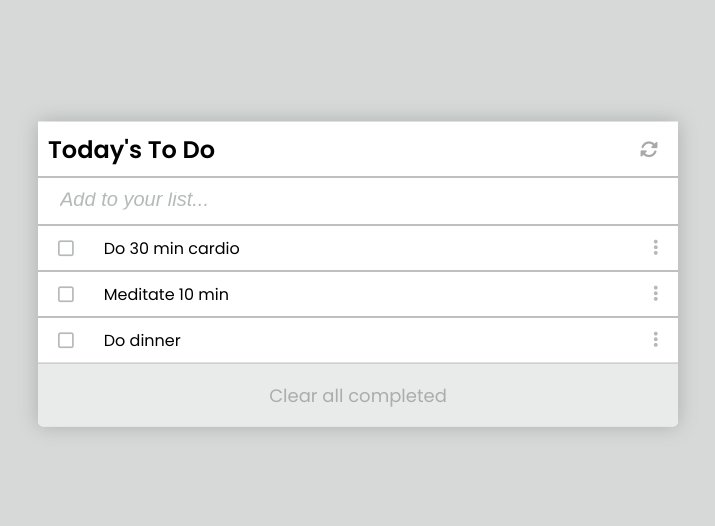
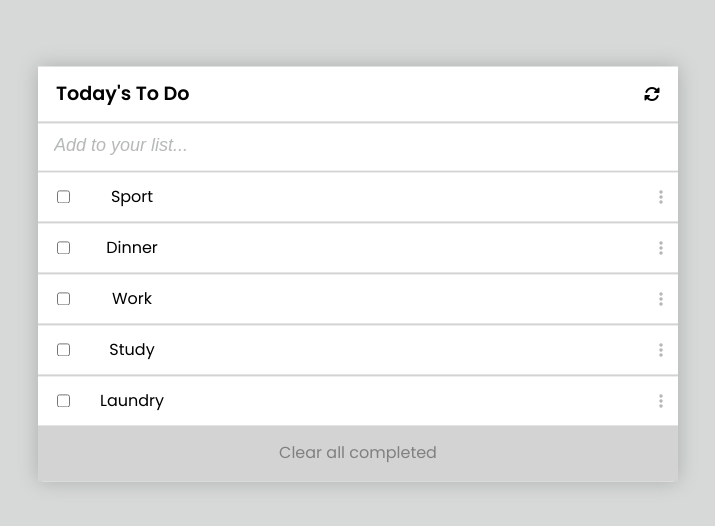
Before and after one commit to Leandro-Barretoo/ToDo_Redo, a website built with webpack: page src/index.html in a window 1280 px wide. Shown: the part 126-652 px from the top of the page, without its empty margins (282-997 px from the left). Built offline with nearby package versions, Linux system fonts and the light colour scheme.

Commit message:
Refactor html/css and add base logic

```diff
--- a/src/index.html
+++ b/src/index.html
@@ -6,13 +6,19 @@
     <title>To-Do List</title>
   </head>
   <body>
-    <div id="main-container">
-      <div class="item-container title-cont">
-        <h2 class="item">Today's To Do</h2>
+    <div class="main-container">
+      <div class="title">
+        <h1>Today's To Do</h1>
         <i class="fas fa-sync-alt"></i>
       </div>
-      <div class="item-container">
-        <input id="task-data" class="item" type="text" placeholder="Add to your list...">
+      <div class="data">
+        <input id="data" type="text" placeholder="Add to your list...">
+      </div>
+      <div class="task-container">
+        <ul id="sortList"></ul>
+      </div>
+      <div class="clear-container">
+        <span><a href="#" id="clear">Clear all completed</a></span>
       </div>
     </div>
   </body>
--- a/src/index.js
+++ b/src/index.js
@@ -1,53 +1,164 @@
+import './reset.css';
 import './style.css';
 
-const taskArr = [{
-  description: 'Do 30 min cardio',
-  completed: false,
-  index: 1,
-}, {
-  description: 'Meditate 10 min',
-  completed: true,
-  index: 2,
-}, {
-  description: 'Do dinner',
-  completed: false,
-  index: 3,
-}];
+let taskArr = JSON.parse(localStorage.getItem('myTasks')) || [];
 
-function displayTask() {
-  for (let i = 0; i < taskArr.length; i += 1) {
-    const cont = document.getElementById('main-container');
-    const itemContainer = document.createElement('div');
-    itemContainer.setAttribute('class', 'item-container');
-    const squareContainer = document.createElement('div');
-    squareContainer.setAttribute('class', 'square-container');
-    const icon = document.createElement('i');
-    icon.setAttribute('class', 'far fa-square');
-    squareContainer.appendChild(icon);
-    const item = document.createElement('p');
-    item.setAttribute('class', 'item');
-    item.innerHTML = taskArr[i].description;
-    squareContainer.appendChild(item);
-    itemContainer.appendChild(squareContainer);
-    const dotsContainer = document.createElement('div');
-    dotsContainer.setAttribute('class', 'dots-container');
-    const iconTwo = document.createElement('i');
-    iconTwo.setAttribute('class', 'fas fa-ellipsis-v');
-    dotsContainer.appendChild(iconTwo);
-    itemContainer.appendChild(dotsContainer);
-    cont.appendChild(itemContainer);
-  }
-
-  if (taskArr.length > 0) {
-    const cont = document.getElementById('main-container');
-    const itemContainer = document.createElement('div');
-    itemContainer.setAttribute('class', 'item-container');
-    itemContainer.setAttribute('id', 'clear');
-    const clear = document.createElement('p');
-    clear.innerHTML = 'Clear all completed';
-    itemContainer.appendChild(clear);
-    cont.appendChild(itemContainer);
+class SaveLocal {
+  static saveArr() {
+    const acceptableString = JSON.stringify(taskArr);
+    localStorage.setItem('myTasks', acceptableString);
   }
 }
 
-document.addEventListener('DOMContentLoaded', displayTask);
+class CreateTask {
+  constructor(description, completed, index) {
+    this.description = description;
+    this.completed = completed;
+    this.index = index;
+  }
+  arrInsert(value) {
+    taskArr.push(value);
+  }
+}
+
+class PopulateList {
+  static create(value) {
+    const main = document.getElementById('sortList');
+    const content = document.createElement('li');
+    content.setAttribute('class', 'drag');
+    content.setAttribute('draggable', 'true');
+    const contentHolder = document.createElement('div');
+    contentHolder.setAttribute('class', 'item-container');
+    const data = document.createElement('input');
+    data.setAttribute('type', 'checkbox');
+    data.setAttribute('class', 'data');
+    contentHolder.appendChild(data);
+    const cont = document.createElement('span');
+    const elem = document.createTextNode(`${value.description}`);
+    cont.appendChild(elem);
+    contentHolder.appendChild(cont);
+    const icon = document.createElement('i');
+    icon.setAttribute('class', 'fas fa-ellipsis-v');
+    contentHolder.appendChild(icon);
+    content.appendChild(contentHolder);
+    main.appendChild(content);
+  }
+}
+
+function addTask(description, completed, index) {
+  const task = new CreateTask(description, completed, index);
+  task.arrInsert(task);
+  PopulateList.create(task);
+  SaveLocal.saveArr();
+}
+
+let swapArrayElements = function(arr, indexA, indexB) {
+  let temp = arr[indexA];
+  arr[indexA] = arr[indexB];
+  arr[indexB] = temp;
+};
+
+
+Array.prototype.swap = function(indexA, indexB) {
+  swapArrayElements(this, indexA, indexB);
+}
+
+Array.prototype.move = function(from, to) {
+  this.splice(to, 0, this.splice(from, 1)[0]);
+}
+
+function complete() {
+  const data = document.querySelectorAll('.data');
+  for(let i = 0; i < data.length; i += 1) {
+    data[i].addEventListener('change', (event) => {
+      if (data[i].checked) {
+        data[i].nextSibling.classList.add('done');
+        taskArr[i].completed = 'true';
+        SaveLocal.saveArr();
+      } else {
+        data[i].nextSibling.classList.remove('done');
+        taskArr[i].completed = 'false';
+        SaveLocal.saveArr();
+      }
+    });
+  }
+}
+
+class Preserve {
+  static individualTasks() {
+    for(let i = 0; i < taskArr.length; i += 1) {
+      PopulateList.create(taskArr[i]);
+    }
+  }
+
+  static initialTask() {
+    addTask('Sport', 'false', taskArr.length);
+    addTask('Dinner', 'false', taskArr.length);
+    addTask('Work', 'false', taskArr.length);
+    addTask('Study', 'false', taskArr.length);
+    addTask('Laundry', 'false', taskArr.length);
+  }
+}
+
+document.addEventListener('DOMContentLoaded', () => {
+  //Preserve.individualTasks();
+  Preserve.initialTask();
+  let items = document.querySelectorAll('#sortList li'),
+      dragged = null;
+
+  for (let i of items) {
+    i.addEventListener('dragstart', function() {
+     dragged = this;
+      for (let j of items) {
+        if (j != dragged) { j.classList.add('hint'); }
+      }
+    });
+
+    i.addEventListener('dragenter', function() {
+      if (this != dragged) { this.classList.add('active'); }
+    });
+
+    i.addEventListener('dragleave', function() {
+      this.classList.remove('active');
+    });
+
+    i.addEventListener('dragend', function() {
+      for (let j of items) {
+        j.classList.remove('hint');
+        j.classList.remove('active');
+      }
+    });
+
+    i.addEventListener('dragover', function(evt) {
+      evt.preventDefault();
+    });
+
+    i.addEventListener('drop', function(evt) {
+      evt.preventDefault();
+      if (this != dragged) {
+        let all = document.querySelectorAll('#sortList li'),
+            draggedpos = 0, droppedpos = 0;
+        for (let it = 0; it < all.length; it += 1) {
+          if (dragged == all[it]) { draggedpos = it; }
+          if (this == all[it]) { droppedpos = it; }
+        }
+        if (draggedpos < droppedpos) {
+          this.parentNode.insertBefore(dragged, this.nextSibling);
+          taskArr.move(draggedpos, droppedpos);
+          for (let j = 0; j < taskArr.length; j += 1) {
+            taskArr[j].index = taskArr.indexOf(taskArr[j]);
+          }
+          SaveLocal.saveArr();
+        } else {
+          this.parentNode.insertBefore(dragged, this);
+          taskArr.move(draggedpos, droppedpos);
+          for (let j = 0; j < taskArr.length; j += 1) {
+            taskArr[j].index = taskArr.indexOf(taskArr[j]);
+          }
+          SaveLocal.saveArr();
+        }
+      }
+    });
+  }
+  complete();
+});
--- /dev/null
+++ b/src/reset.css
@@ -0,0 +1,48 @@
+/* http://meyerweb.com/eric/tools/css/reset/
+   v2.0 | 20110126
+   License: none (public domain)
+*/
+
+html, body, div, span, applet, object, iframe,
+h1, h2, h3, h4, h5, h6, p, blockquote, pre,
+a, abbr, acronym, address, big, cite, code,
+del, dfn, em, img, ins, kbd, q, s, samp,
+small, strike, strong, sub, sup, tt, var,
+b, u, i, center,
+dl, dt, dd, ol, ul, li,
+fieldset, form, label, legend,
+table, caption, tbody, tfoot, thead, tr, th, td,
+article, aside, canvas, details, embed,
+figure, figcaption, footer, header, hgroup,
+menu, nav, output, ruby, section, summary,
+time, mark, audio, video {
+	margin: 0;
+	padding: 0;
+	border: 0;
+	font-size: 100%;
+	font: inherit;
+	vertical-align: baseline;
+}
+/* HTML5 display-role reset for older browsers */
+article, aside, details, figcaption, figure,
+footer, header, hgroup, menu, nav, section {
+	display: block;
+}
+body {
+	line-height: 1;
+}
+ol, ul {
+	list-style: none;
+}
+blockquote, q {
+	quotes: none;
+}
+blockquote:before, blockquote:after,
+q:before, q:after {
+	content: '';
+	content: none;
+}
+table {
+	border-collapse: collapse;
+	border-spacing: 0;
+}
--- a/src/style.css
+++ b/src/style.css
@@ -2,13 +2,11 @@
 
 body {
   font-family: 'Poppins', sans-serif;
-  margin: 0;
-  padding: 0;
   box-sizing: border-box;
   background-color: #d7d9d8;
 }
 
-#main-container {
+.main-container {
   background-color: white;
   box-shadow: 0 0 20px #a9aeab;
   width: 50%;
@@ -20,55 +18,69 @@ body {
   border-radius: 0 0 5px 5px;
 }
 
-.item-container {
+.title {
+  padding: 18px;
   display: flex;
-  align-items: center;
   justify-content: space-between;
-  border-top: 1px solid grey;
-}
-
-.square-container {
-  display: flex;
   align-items: center;
 }
 
-.title-cont {
-  border: none;
-  justify-content: space-between;
+.title h1 {
+  font-size: larger;
+  font-weight: 600;
 }
 
-.item {
-  margin: 10px 10px;
+#data {
+  width: -webkit-fill-available;
+  border: none;
+  border-top: 2px solid lightgrey;
+  padding: 1rem;
 }
 
-#task-data {
-  border: none;
-  margin: 15px 20px;
-}
-
-#task-data::placeholder {
-  font-size: 20px;
-  color: #b5b9b7;
+#data::placeholder {
+  font-size: 18px;
   font-style: italic;
-}
-
-.fa-sync-alt {
-  padding-right: 20px;
-  font-size: 18px;
-  color: darkgray;
-}
-
-.fa-square,
-.fa-ellipsis-v {
-  padding: 0 20px;
-  font-size: 18px;
   color: #b5b9b7;
 }
 
-#clear {
-  justify-content: center;
-  font-size: 18px;
-  background-color: #e9eaea;
-  color: #a9aeab;
-  border-radius: 0 0 5px 5px;
+#data:focus {
+  outline: none;
 }
+
+.drag {
+  padding: 15px;
+  border-top: 2px solid lightgray;
+}
+
+.item-container {
+  display: flex;
+  justify-content: space-around;
+  align-items: center;
+}
+
+.item-container span {
+  flex: 0.5;
+  text-align: center;
+}
+
+.item-container i {
+  flex: 2;
+  text-align: right;
+}
+
+.fa-ellipsis-v {
+  color: #b5b9b7;
+}
+
+.clear-container {
+  padding: 20px;
+  text-align: center;
+  background-color: lightgrey;
+}
+
+#clear,
+#clear:visited,
+#clear:active {
+  color: grey;
+  text-decoration: none;
+}
```
